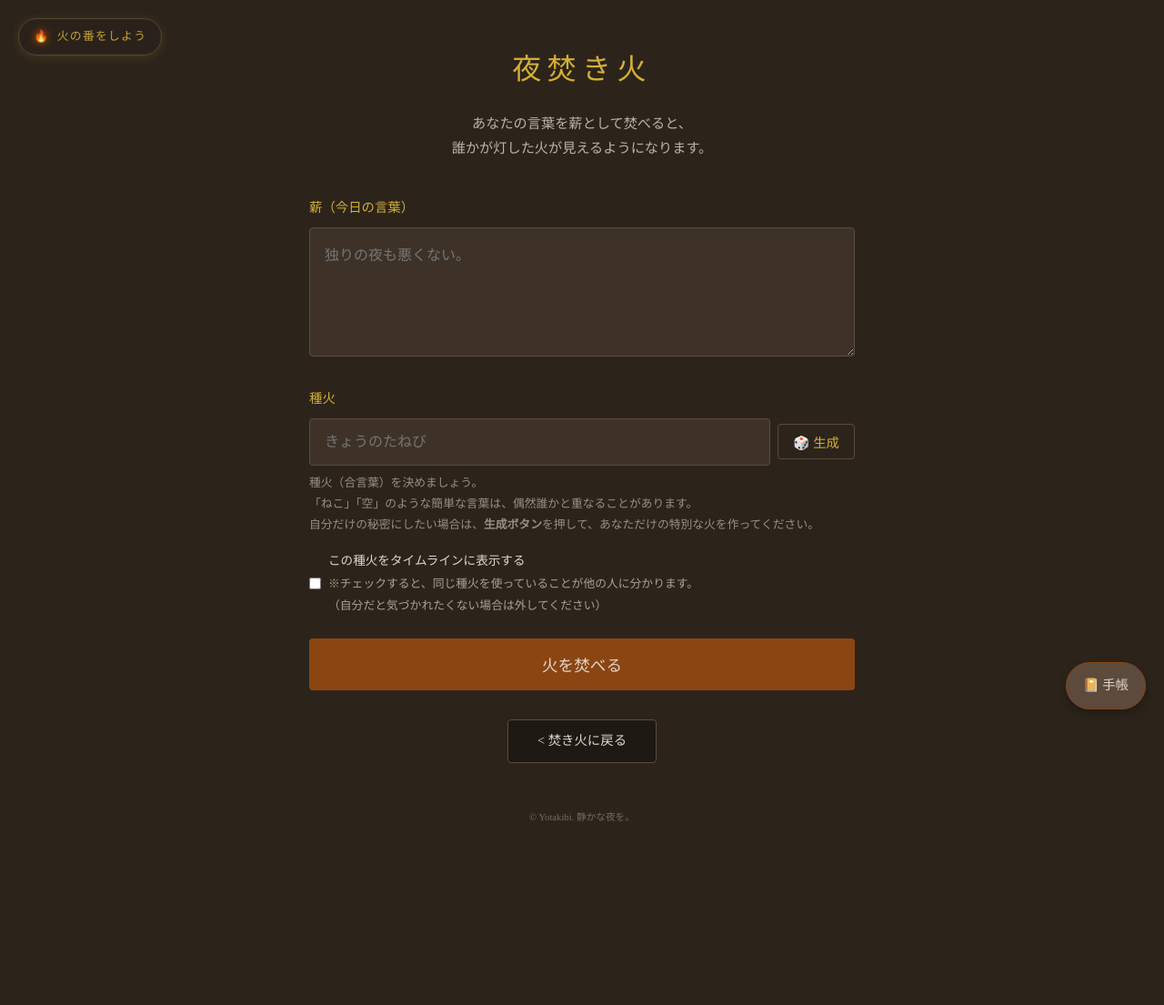
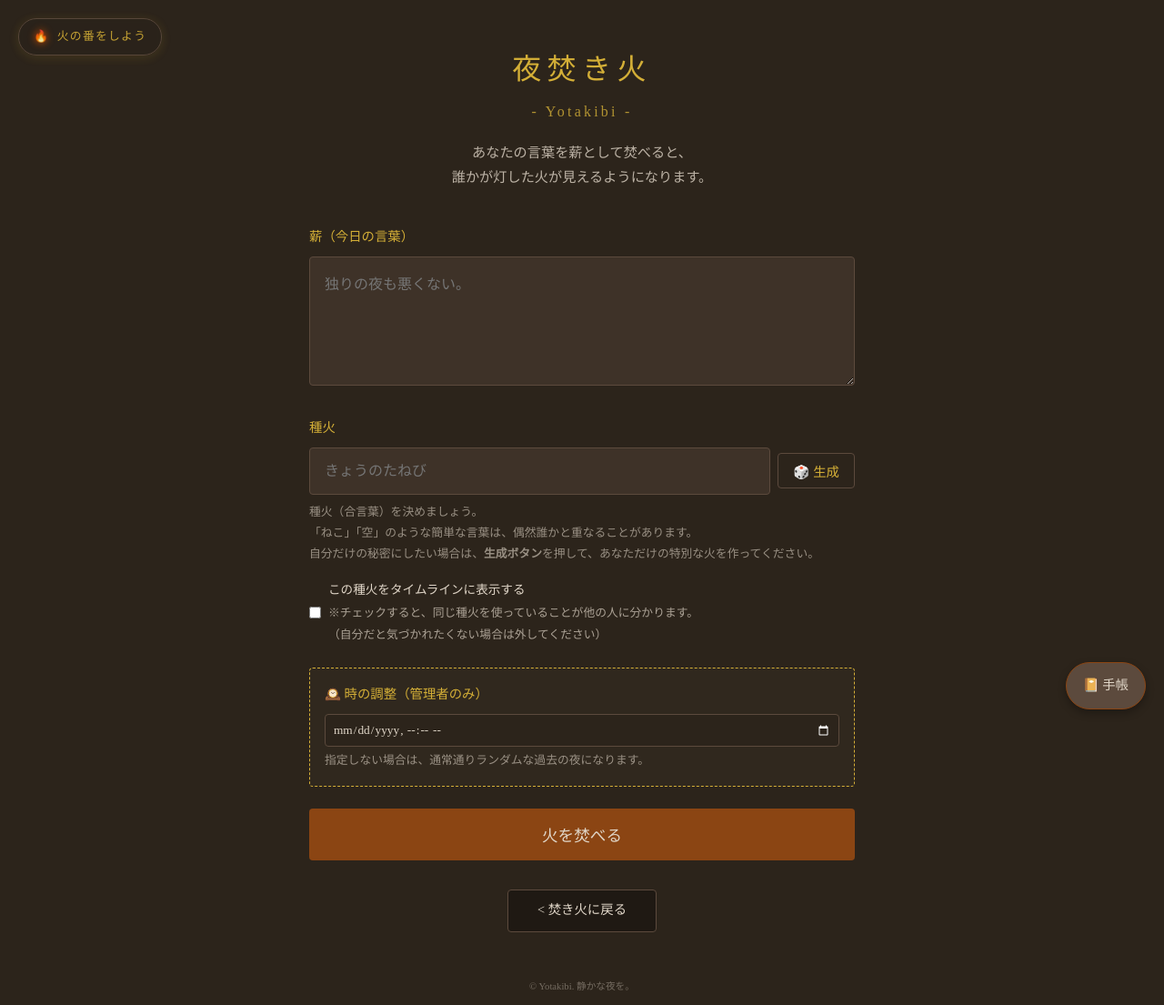
Before and after one commit to karaagenomuranaoya/yotakibi, a Flask app: page /write in a window 1280 px wide. Shown: the top 1105 px of the page at 91% size. Before the commit the page ends 903 px from the top, so only its background shows below. Run offline with Flask 3, Linux system fonts and the light colour scheme; the visitor is signed in with stand-in values (Sample User, id 1).

Commit message:
logo add

```diff
--- a/app.py
+++ b/app.py
@@ -1,7 +1,7 @@
 import os
 import re
 import random # ランダム日時用
-from datetime import datetime, timedelta # Note: This app depends on the system timezone being set to Asia/Tokyo.
+from datetime import datetime, timedelta
 from flask import Flask, render_template, request, redirect, url_for, session, flash
 from flask_sqlalchemy import SQLAlchemy
 from functools import wraps
@@ -134,25 +134,41 @@ def write():
             flash('種火が短すぎると、すぐに消えてしまいます（2文字以上）', 'error')
             return render_template('index.html', kept_content=content)
 
-        # 投稿時間の決定（ランダム日時処理）
+        # 投稿時間の決定
+        post_time = datetime.now() # デフォルト（一般ユーザー用）
+
         if session.get('is_admin'):
-            # 1. まず「何日前か」をランダムに決める（0日前〜7日前）
-            days_ago = random.randint(0, 7)
-            base_date = datetime.now() - timedelta(days=days_ago)
+            # 管理者が時間を指定してきたかチェック
+            custom_time_str = request.form.get('custom_time')
 
-            # 2. その日の「19:02」を基準セットする
-            base_time = base_date.replace(hour=19, minute=2, second=0, microsecond=0)
+            if custom_time_str:
+                # 指定がある場合: 文字列をdatetimeオブジェクトに変換
+                try:
+                    # input type="datetime-local" は 'YYYY-MM-DDTHH:MM' 形式で送られてくる
+                    post_time = datetime.strptime(custom_time_str, '%Y-%m-%dT%H:%M')
+                except ValueError:
+                    # 万が一形式がおかしい場合は現在時刻にする
+                    post_time = datetime.now()
+            else:
+                # 指定がない場合: 既存の「ランダムな過去の夜」ロジックを使用
+                # 1. まず「何日前か」をランダムに決める（0日前〜7日前）
+                days_ago = random.randint(0, 7)
+                base_date = datetime.now() - timedelta(days=days_ago)
 
-            # 3. 19:02 から 24:56 までの「幅」を分単位で計算 (合計354分)
-            random_minutes = random.randint(0, 354)
+                # 2. その日の「19:02」を基準セットする
+                base_time = base_date.replace(hour=19, minute=2, second=0, microsecond=0)
 
-            # 4. 基準時間にランダムな分数を足す
-            post_time = base_time + timedelta(minutes=random_minutes)
+                # 3. 19:02 から 24:56 までの「幅」を分単位で計算 (合計354分)
+                random_minutes = random.randint(0, 354)
 
-            # 【安全装置】未来になってしまったら1日戻す
-            if post_time > datetime.now():
-                post_time = post_time - timedelta(days=1)
+                # 4. 基準時間にランダムな分数を足す
+                post_time = base_time + timedelta(minutes=random_minutes)
+
+                # 【安全装置】未来になってしまったら1日戻す
+                if post_time > datetime.now():
+                    post_time = post_time - timedelta(days=1)
         else:
+            # 一般ユーザーは現在時刻
             post_time = datetime.now()
 
         # 保存処理
@@ -172,6 +188,25 @@ def write():
         return redirect(url_for('index'))
 
     return render_template('index.html')
+
+# app.py の write関数の下あたりに追加
+
+@app.route('/extinguish/<int:diary_id>', methods=['POST'])
+def extinguish(diary_id):
+    # 1. 管理者チェック（必須）
+    if not session.get('is_admin'):
+        flash('その操作は許可されていません。', 'error')
+        return redirect(url_for('index'))
+
+    # 2. 該当の日記を探す
+    diary = Diary.query.get_or_404(diary_id)
+
+    # 3. 削除して保存（ここがSQLのDELETEにあたる部分）
+    db.session.delete(diary)
+    db.session.commit()
+
+    flash(f'種火 #{diary.id} を消火しました。', 'success')
+    return redirect(url_for('index'))
 
 @app.route('/')
 @fire_required
--- a/templates/index.html
+++ b/templates/index.html
@@ -2,7 +2,11 @@
 
 {% block content %}
 <div class="fire-starter">
-    <h1 class="logo">夜焚き火</h1>
+    <h1 class="logo">夜焚き火
+        <span style="display: block; font-size: 0.5em; letter-spacing: 0.2em; opacity: 0.8; margin-top: 0.2rem;">
+            - Yotakibi -
+        </span>
+    </h1>
     <p class="intro">
         あなたの言葉を薪として焚べると、<br>
         誰かが灯した火が見えるようになります。
@@ -46,6 +50,54 @@
                     </span>
                 </label>
             </div>
+
+            {# --- 管理者用：時の調整パネル --- #}
+            {% if session.get('is_admin') %}
+            <div class="admin-time-control">
+                <label for="custom_time" class="time-label">🕰️ 時の調整（管理者のみ）</label>
+                <input type="datetime-local" name="custom_time" id="custom_time" class="time-input">
+                <span class="hint" style="margin-top: 0.2rem;">
+                    指定しない場合は、通常通りランダムな過去の夜になります。
+                </span>
+            </div>
+
+            <style>
+                .admin-time-control {
+                    margin-top: 1.5rem;
+                    padding: 1rem;
+                    border: 1px dashed #D4AF37;
+                    /* 琥珀色の破線 */
+                    border-radius: 4px;
+                    background-color: rgba(62, 50, 40, 0.3);
+                }
+
+                .time-label {
+                    color: #D4AF37;
+                    font-size: 0.9rem;
+                    margin-bottom: 0.5rem;
+                    display: block;
+                }
+
+                .time-input {
+                    background-color: #2C241B;
+                    border: 1px solid #5C4A3D;
+                    color: #E0D6C8;
+                    padding: 0.5rem;
+                    border-radius: 4px;
+                    font-family: inherit;
+                    width: 100%;
+                    /* カレンダーアイコンの色反転 */
+                    color-scheme: dark;
+                }
+
+                .time-input:focus {
+                    border-color: #D4AF37;
+                    outline: none;
+                }
+            </style>
+            {% endif %}
+            {# --- ここまで --- #}
+
         </div>
 
         <button type="submit" class="btn-burn">火を焚べる</button>
--- a/templates/sleeping.html
+++ b/templates/sleeping.html
@@ -2,7 +2,11 @@
 
 {% block content %}
 <div style="text-align: center; margin-top: 15vh;">
-
+    <h1 class="logo">夜焚き火
+        <span style="display: block; font-size: 0.5em; letter-spacing: 0.2em; opacity: 0.8; margin-top: 0.2rem;">
+            - Yotakibi -
+        </span>
+    </h1>
     {% if reason == 'midnight' %}
     <h1 style="color: #5C4A3D; font-weight: normal; margin-bottom: 2rem;">
         火は少しずつ消えていきます。
```
Also changed, not shown: templates/timeline.html (+23 -1 lines).
